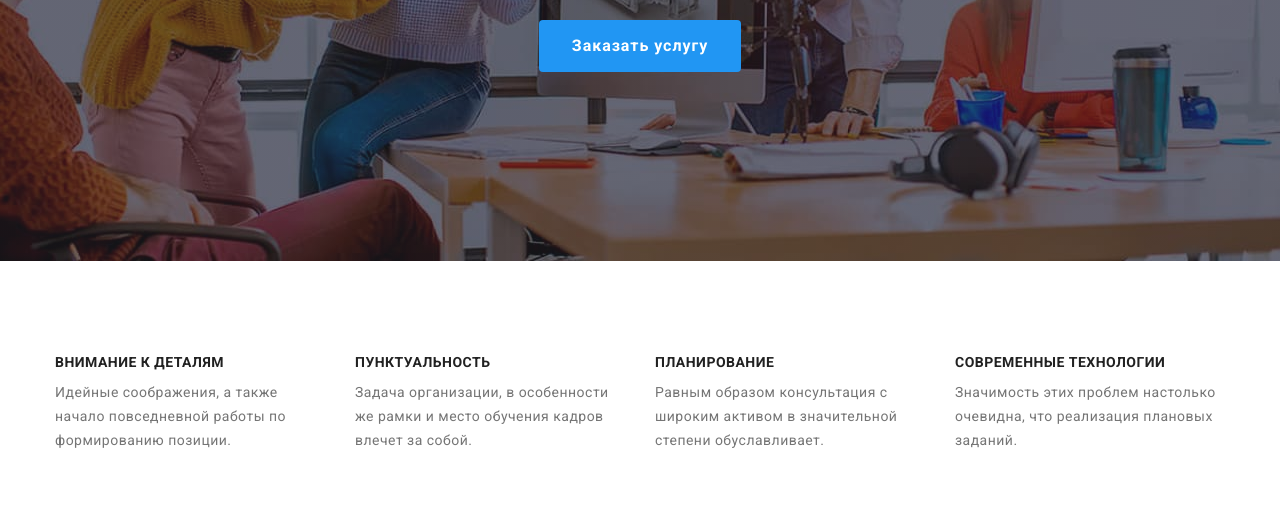
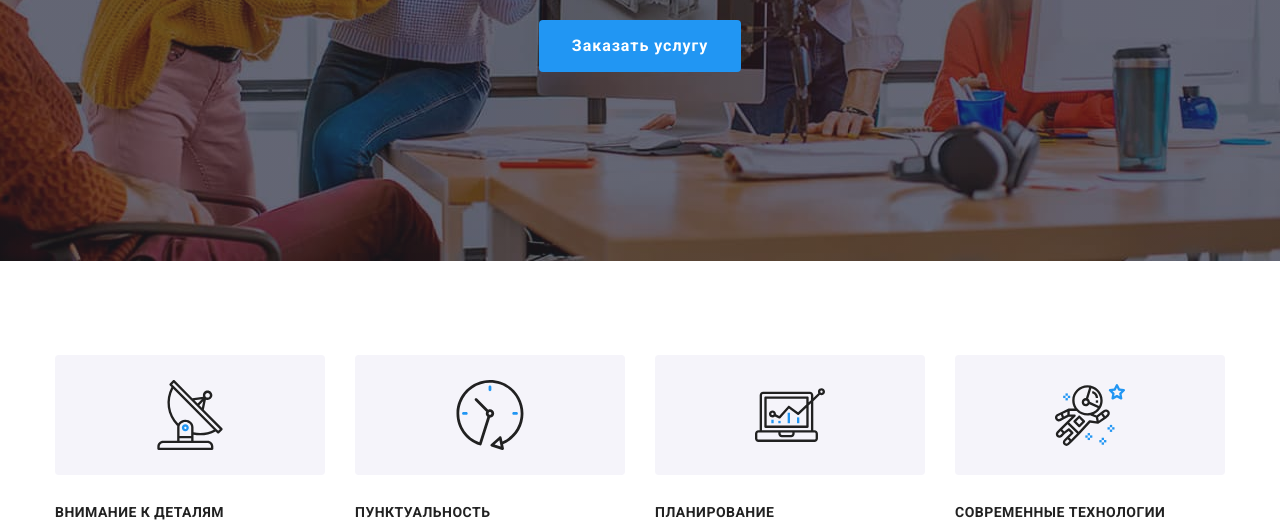
Before and after one commit to vitekkez/goit-markup-hw-04, a plain HTML site: page index.html in a window 1280 px wide. Shown: the part 420-948 px from the top of the page. Drawn offline with nearby package versions, Linux system fonts and the light colour scheme.

Commit message:
меню пунктуальность

```diff
--- a/css/styles.css
+++ b/css/styles.css
@@ -169,15 +169,6 @@ img {
   background-color: var(--primary-background-color);
 }
 
-/* overlay */
-/* .hero > .container {
-  max-width: 1600px;
-  heiht: 600px;
-  margin-left: auto;
-  margin-right: auto;
-  background-image: url(../images/imghero.jpg);
-} */
-
 .hero > .container {
   text-align: center;
 }
@@ -250,6 +241,34 @@ img {
 .feature-list .item + .item {
   margin-left: 30px;
 }
+
+.feature-list > .item::before {
+  display: block;
+  content: "";
+  height: 120px;
+  margin-bottom: 30px;
+  background-repeat: no-repeat;
+  background-position: center;
+  background-color: var(--accent-button-color);
+  border-radius: 4px;
+}
+
+.feature-list > .item:nth-child(1)::before {
+  background-image: url(../images/sat.svg);
+}
+
+.feature-list > .item:nth-child(2)::before {
+  background-image: url(../images/time.svg);
+}
+
+.feature-list > .item:nth-child(3)::before {
+  background-image: url(../images/diagram3.svg);
+}
+
+.feature-list > .item:nth-child(4)::before {
+  background-image: url(../images/astronaut4.svg);
+}
+
 /* Work */
 .section.work {
   padding-top: 0;
@@ -389,6 +408,9 @@ img {
 .basic-button:focus {
   color: var(--primary-white-color);
   background-color: var(--accent-color);
+  box-shadow: 0px 3px 1px rgba(0, 0, 0, 0.1), 0px 1px 2px rgba(0, 0, 0, 0.08),
+    0px 2px 2px rgba(0, 0, 0, 0.12);
+  border-radius: 4px;
 }
 
 .section-button {
@@ -415,6 +437,11 @@ img {
   margin-left: 30px;
   margin-top: 30px;
 }
+.gallery > .item:hover,
+.gallery > .item:focus {
+  box-shadow: 0px 1px 1px rgba(0, 0, 0, 0.12), 0px 4px 4px rgba(0, 0, 0, 0.06),
+    1px 4px 6px rgba(0, 0, 0, 0.16);
+}
 
 .gallery .header {
   font-size: 18px;
--- a/index.html
+++ b/index.html
@@ -60,7 +60,7 @@
         <div class="container">
           <h2 class="section-title visually-hidden">Особенности</h2>
           <ul class="feature-list list">
-            <li class="item">
+            <li class="sat item">
               <h3 class="title">Внимание к деталям</h3>
               <p>
                 Идейные соображения, а также начало повседневной работы по
```
Also changed, not shown: images/astronaut4.svg (added), images/diagram3.svg (added), images/sat.svg (added), images/time.svg (added).
